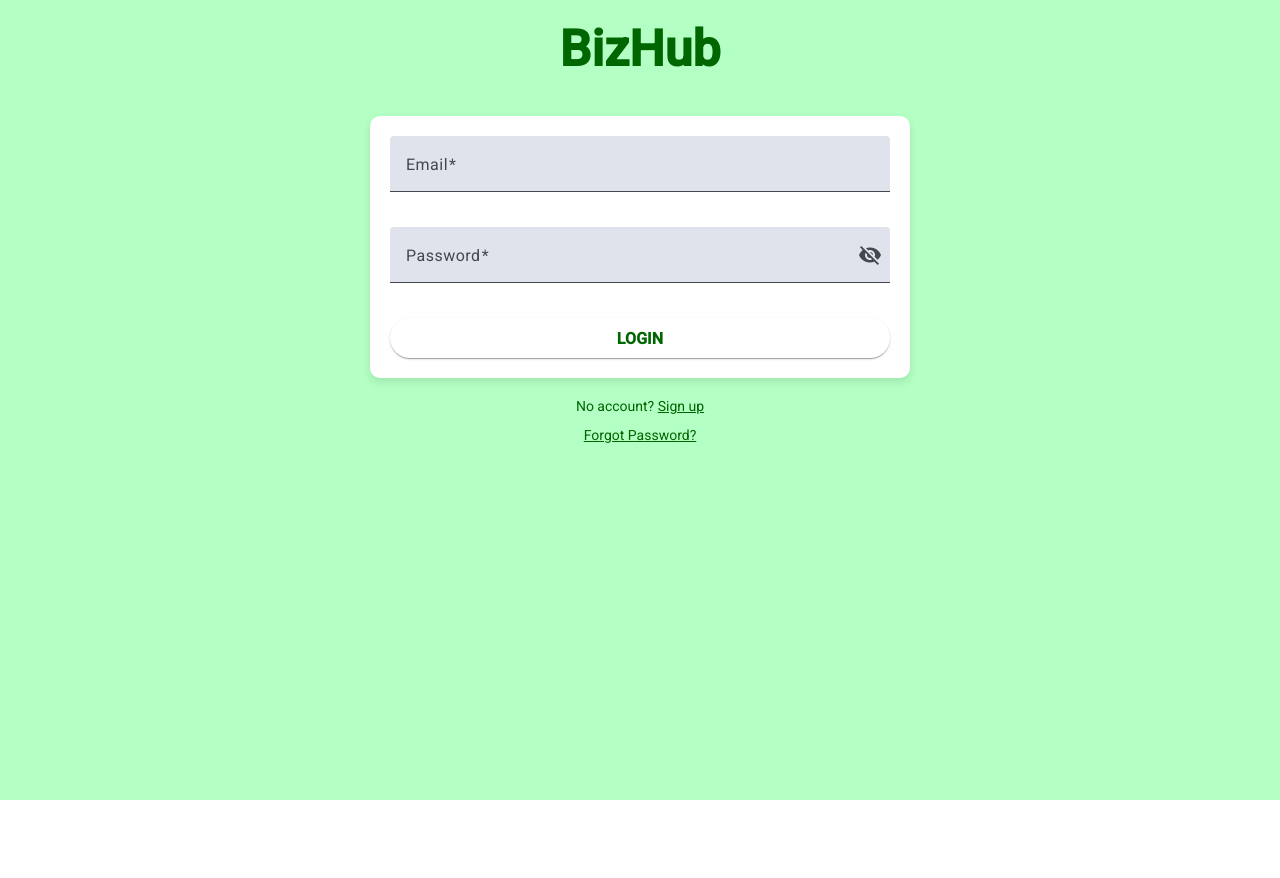
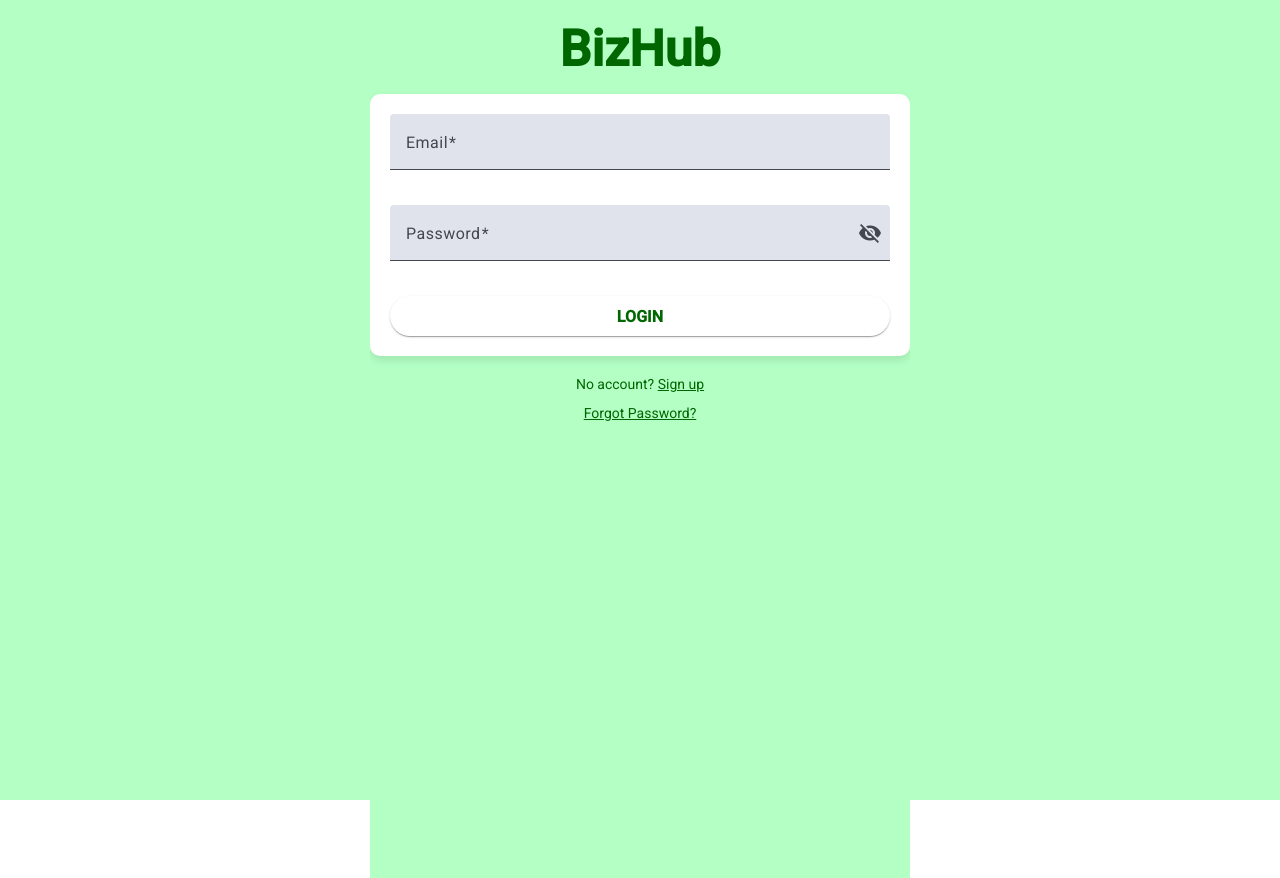
Before and after one commit to daenis-dev/bizhub-ui, an Angular app: page / in a window 1280 px wide. Before the commit the page ends 800 px from the top, so only its background shows below. Built offline with nearby package versions, Linux system fonts and the light colour scheme.

Commit message:
Resolved login form style bug

```diff
--- a/src/app/app.component.css
+++ b/src/app/app.component.css
@@ -5,7 +5,7 @@ html, body {
     padding: 0;
 }
 
-.app-container {
+/* .app-container {
     height: 100%;
     background-color: #b3ffc4;
     overflow-y: hidden;
@@ -17,12 +17,29 @@ html, body {
     padding-top: 20px;
     text-align: center;
     width: 100%;
-    max-width: 900px;  /* Added max-width to match the calendar header */
+    max-width: 900px;
     z-index: 900;
     display: block;
-    margin: 0 auto;  /* Ensure it's centered within its container */
+    margin: 0 auto;
+} */
+
+
+.app-container {
+    height: 100%;
+    background-color: #b3ffc4;
+    display: flex;
+    flex-direction: column;
+    align-items: center;  /* Center horizontally */
+    justify-content: flex-start;
 }
 
+.title-container {
+    background-color: #b3ffc4;
+    padding-top: 20px;
+    text-align: center;
+    width: 100%;
+    max-width: 900px;
+}
 
 .title {
     font-size: 50px;
--- a/src/app/login-form/login-form.component.css
+++ b/src/app/login-form/login-form.component.css
@@ -28,7 +28,7 @@ html, body {
     padding: 20px;
     border-radius: 10px;
     box-shadow: 0 4px 8px rgba(0, 0, 0, 0.1);
-    width: 100%;
+    width: 900px;
     max-width: 500px;
     margin-top: 3%;
 }
```
